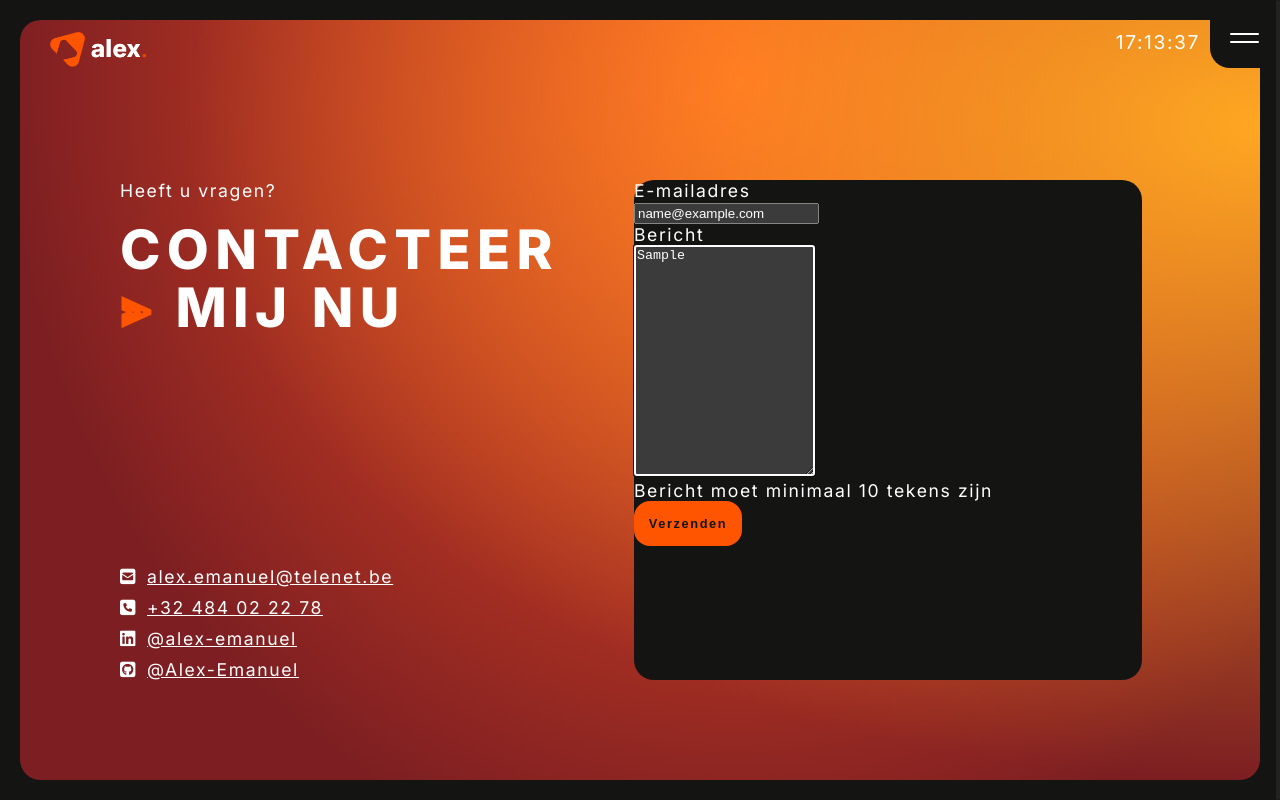
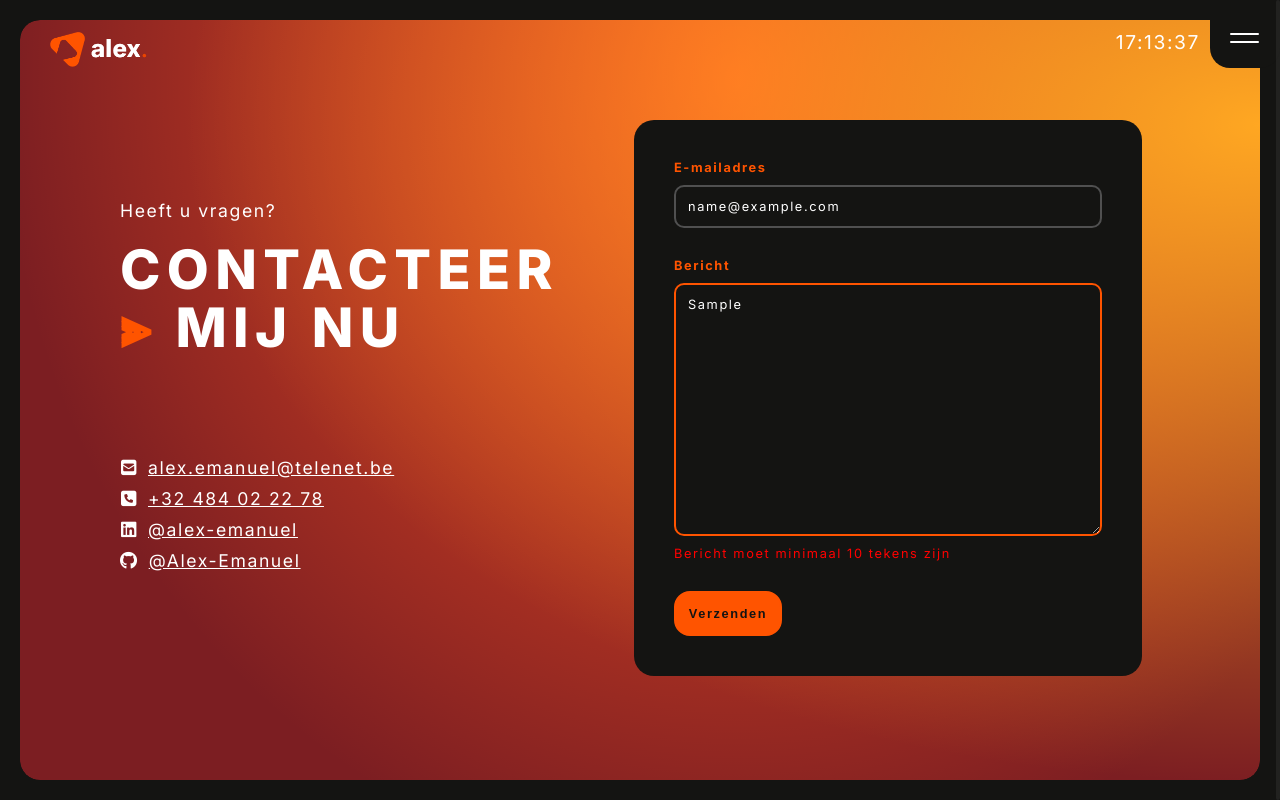
Before and after one commit to Alex-Emanuel/portfolio-alex, a React (Vite) app: page /contact in a window 1280 px wide. Both pictures are taken after typing "name@example.com", "Sample" into the empty fields and a click on the button "Verzenden". Built offline with nearby package versions, Linux system fonts and the light colour scheme.

Commit message:
verdere uitwerking form met validatie

```diff
--- a/src/components/body/ervaring.jsx
+++ b/src/components/body/ervaring.jsx
@@ -33,7 +33,7 @@ const Ervaring = () => {
     if (!itemsRef.current) {
       setActiveTab(tab);
       setRenderedTab(tab);
-      if (lenisRef.current) lenisRef.current?.resize();; // update Lenis meteen
+      if (lenisRef.current) lenisRef.current?.resize();
       return;
     }
 
@@ -46,11 +46,9 @@ const Ervaring = () => {
       onComplete: () => {
         setActiveTab(tab);
         setRenderedTab(tab);
-
-        // ⚡ Update Lenis na DOM update
         setTimeout(() => {
-          if (lenisRef.current) lenisRef.current?.resize();;
-        }, 50); // kleine delay zodat de nieuwe items volledig in DOM staan
+          if (lenisRef.current) lenisRef.current?.resize();
+        }, 50);
       }
     });
   };
--- a/src/components/contact/contact.css
+++ b/src/components/contact/contact.css
@@ -1,5 +1,5 @@
 .contactbg {
-  height: calc(100dvh - 40px);
+  min-height: calc(100dvh - 40px);
   width: 100%;
   background-color: #7C1E22;
   background-image:
@@ -29,7 +29,7 @@
 
 .contactbg .textsocials {
   padding: 100px;
-  padding-top: 10rem;
+  padding-bottom: 0px;
   font-size: 1.1rem;
   letter-spacing: 0.1rem;
   width: 100%;
@@ -54,13 +54,6 @@
   text-transform: uppercase;
 }
 
-form {
-  background-color: var(--background-color);
-  height: 100%;
-  width: 70%;
-  border-radius: 20px;
-}
-
 .contactbg .socialscontact i {
   width: auto;
   margin-right: 10px;
@@ -78,7 +71,7 @@ form {
 .contactdata {
   display: flex;
   flex-direction: column;
-  justify-content: space-between;
+  padding-top: 5rem;
 }
 
 .contactdata .socialscontact {
@@ -87,4 +80,64 @@ form {
   align-items: flex-start;
   justify-content: center;
   gap: 10px;
+  margin-top: 4rem;
 }
+
+
+/* FORM */
+/* ==== */
+
+form {
+  background-color: var(--background-color);
+  width: calc(70% - 80px);
+  border-radius: 20px;
+  padding: 40px;
+}
+
+form > div {
+  display: flex;
+  flex-direction: column;
+  gap: 10px;
+  margin-bottom: 30px;
+}
+
+.error {
+  letter-spacing: 0.1rem;
+  font-size: 0.8rem;
+  color: red;
+}
+
+/* input en textarea full width */
+form input,
+form textarea {
+  width: 100%;
+  box-sizing: border-box;
+  padding: 0.75rem;
+  font-size: 1rem;
+  border-radius: 10px;
+  background-color: var(--background-color);
+  font-family: "Inter", sans-serif;
+  letter-spacing: 0.1rem;
+  font-size: 0.8rem;
+  border: 2px solid #505050;
+  outline: none;
+}
+
+form input:focus, form textarea:focus {
+  border-color: var(--primary-orange);
+}
+
+form label {
+  font-weight: bold;
+  font-size: 0.8rem;
+  color: var(--primary-orange);
+}
+
+/* optioneel: button ook full width */
+form button {
+}/*
+
+form button:disabled {
+  opacity: 0.6;
+  cursor: not-allowed;
+} */
--- a/src/components/contact/form.jsx
+++ b/src/components/contact/form.jsx
@@ -1,7 +1,10 @@
 import './contact.css';
 import { useForm } from "react-hook-form";
+import { useEffect } from "react";
+import { useOutletContext } from 'react-router-dom';
 
 const Form = () => {
+  const { lenisRef } = useOutletContext();
   const { register, handleSubmit, formState: { errors, isSubmitting }, reset } = useForm();
 
   const onSubmit = async (data) => {
@@ -12,10 +15,18 @@ const Form = () => {
     reset();
   };
 
+  useEffect(() => {
+    if (lenisRef?.current) {
+      setTimeout(() => {
+        lenisRef.current.resize();
+      }, 50);
+    }
+  }, [errors, lenisRef]);
+
   return (
     <form onSubmit={handleSubmit(onSubmit)}>
       <div>
-        <label htmlFor="email">E-mailadres</label><br />
+        <label htmlFor="email">E-mailadres</label>
         <input id="email" type="email" placeholder="jouw@mail.be"
           {...register("email", {
             required: "E-mailadres is verplicht",
@@ -25,11 +36,11 @@ const Form = () => {
             }
           })}
         />
-        {errors.email && <p>{errors.email.message}</p>}
+        {errors.email && <p className='error'>{errors.email.message}</p>}
       </div>
 
       <div>
-        <label htmlFor="message">Bericht</label><br />
+        <label htmlFor="message">Bericht</label>
         <textarea id="message" rows={15}
           placeholder="Laat hier uw bericht achter…"
           {...register("message", {
@@ -40,7 +51,7 @@ const Form = () => {
             }
           })}
         />
-        {errors.message && <p>{errors.message.message}</p>}
+        {errors.message && <p className='error'>{errors.message.message}</p>}
       </div>
 
       <button type="submit" disabled={isSubmitting}>
--- a/src/pages/contact.jsx
+++ b/src/pages/contact.jsx
@@ -16,6 +16,7 @@ const Contact = () => {
   const opacity = useMotionValue(1);
   const y = useMotionValue(0);
   const textRef = useRef(null);
+  const formRef = useRef(null);
 
   useEffect(() => {
     document.title = "Alex Emanuel | Contact";
@@ -23,11 +24,8 @@ const Contact = () => {
 
   useGSAP(() => {
       const tl = gsap.timeline({ defaults: { ease: "power2.out" } });
-      tl.from(textRef.current, {
-        opacity: 0,
-        y: 50,
-        duration: 1
-      });
+      tl.from(textRef.current, { opacity: 0, y: 50, duration: 1 })
+        .from(formRef.current, { opacity: 0, y: 50, duration: 1 }, "<");
     }, []);
 
   return (
@@ -46,6 +44,7 @@ const Contact = () => {
               </div>
               <div className='socialscontact'>
                   <motion.a href="mailto:alex.emanuel@telenet.be"
+                    style={{paddingLeft: "1px"}}
                     whileHover={{ x: 3.5, y: -4, scale: 1.1 }}
                     transition={{ type: "spring", stiffness: 400 }}
                   >
@@ -53,6 +52,7 @@ const Contact = () => {
                     alex.emanuel@telenet.be
                   </motion.a>
                   <motion.a href="tel:+32484022278"
+                    style={{paddingLeft: "1px"}}
                     whileHover={{ x: 3.5, y: -4, scale: 1.1 }}
                     transition={{ type: "spring", stiffness: 400 }}
                   >
@@ -60,6 +60,7 @@ const Contact = () => {
                     +32 484 02 22 78
                   </motion.a>
                   <motion.a href="https://www.linkedin.com/in/alex-emanuel/"
+                    style={{paddingLeft: "1px"}}
                     whileHover={{ x: 3.5, y: -4, scale: 1.1 }}
                     transition={{ type: "spring", stiffness: 400 }}
                   >
@@ -70,12 +71,12 @@ const Contact = () => {
                     whileHover={{ x: 3.5, y: -4, scale: 1.1 }}
                     transition={{ type: "spring", stiffness: 400 }}
                   >
-                    <i className="fa-brands fa-square-github"></i>
+                    <i className="fa-brands fa-github"></i>
                     @Alex-Emanuel
                   </motion.a>
               </div>
             </motion.div>
-            <motion.div style={{ opacity, y }} className="form">
+            <motion.div ref={formRef} style={{ opacity, y }} className="form">
               <Form/>
             </motion.div>
           </div>
```
